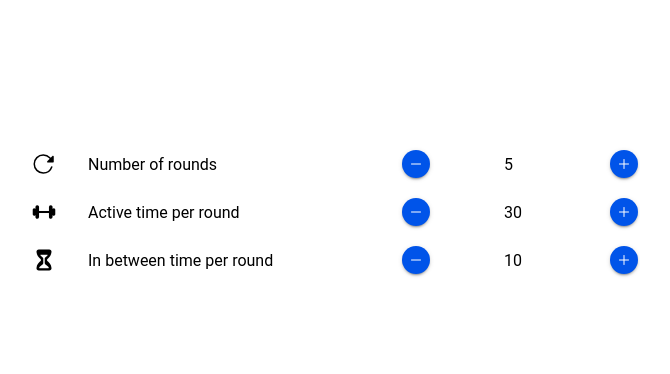
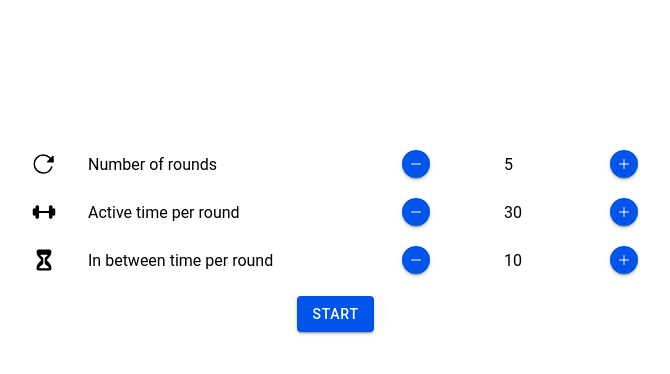
Before and after one commit to jjsalinas/timer-app, a React (Vite) app: page / in a window 1280 px wide. Shown: the top 374 px of the page, without its empty margins (304-974 px from the left). Built offline with nearby package versions, Linux system fonts and the light colour scheme.

Commit message:
Config page updated, config list component added

```diff
--- /dev/null
+++ b/src/components/config-list/component.tsx
@@ -0,0 +1,88 @@
+import { useState } from "react";
+
+import {
+  IonPage,
+  IonContent,
+  IonList,
+  IonItem,
+  IonIcon,
+  IonLabel,
+  IonButton,
+} from "@ionic/react";
+import { barbell, hourglass, reload } from "ionicons/icons";
+
+import { ConfigItem } from "../../models";
+import NumberSetter from "../number-setter/component";
+import "./styles.css";
+import { ConfigListProps } from "./props";
+
+const ConfigList: React.FC<ConfigListProps> = ({
+  onStart,
+}: ConfigListProps) => {
+  /*
+    | Icon-description ------ numberSetter(configItemValue, configItemValueUpdater()) |
+    (...)
+
+    [Start button]
+  */
+  const [roundsValue, setRoundsValue] = useState<number>(5);
+  const [activityValue, setActivityValue] = useState<number>(30);
+  const [waitValue, setWaitValue] = useState<number>(10);
+
+  const rounds: ConfigItem = {
+    icon: reload,
+    description: "Number of rounds",
+    initialValue: roundsValue,
+    valueUpdater: setRoundsValue,
+  };
+
+  const activities: ConfigItem = {
+    icon: barbell,
+    description: "Active time per round",
+    initialValue: activityValue,
+    valueUpdater: setActivityValue,
+  };
+
+  const inBetweens: ConfigItem = {
+    icon: hourglass,
+    description: "In between time per round",
+    initialValue: waitValue,
+    valueUpdater: setWaitValue,
+  };
+
+  const parseItem = (item: ConfigItem) => {
+    return (
+      <>
+        <IonItem>
+          <IonIcon icon={item.icon} color="white" slot="start" />
+          {item.description && <IonLabel>{item.description}</IonLabel>}
+          <NumberSetter
+            initValue={item.initialValue}
+            updateValue={item.valueUpdater}
+          />
+        </IonItem>
+      </>
+    );
+  };
+
+  return (
+    <div className="content-wrapper-center">
+      <IonContent>
+        <IonList lines="none">
+          {parseItem(rounds)}
+          {parseItem(activities)}
+          {parseItem(inBetweens)}
+        </IonList>
+        <div className="button-wrapper-center">
+          <IonButton
+            onClick={() => onStart(roundsValue, activityValue, waitValue)}
+          >
+            START
+          </IonButton>
+        </div>
+      </IonContent>
+    </div>
+  );
+};
+
+export default ConfigList;
--- /dev/null
+++ b/src/components/config-list/props.ts
@@ -0,0 +1,7 @@
+export interface ConfigListProps {
+  onStart: (
+    rounds: number,
+    activeDuration: number,
+    waitDuration: number,
+  ) => void;
+}
--- /dev/null
+++ b/src/components/config-list/styles.css
@@ -0,0 +1,16 @@
+.content-wrapper-center {
+    width: 50%;
+    height: 50%;
+    display: flex;
+    justify-content: center;
+    align-content: center;
+    align-items: center;
+    transform: translateX(50%) translateY(33%);
+}
+
+.button-wrapper-center {
+    display: flex;
+    justify-content: center;
+    align-content: center;
+    align-items: center;
+}
--- a/src/pages/config-page.tsx
+++ b/src/pages/config-page.tsx
@@ -11,68 +11,31 @@ import {
 } from "@ionic/react";
 import NumberSetter from "../components/number-setter/component";
 import "./config-page.css";
+import ConfigList from "../components/config-list/component";
 
 const ConfigPage: React.FC = () => {
   /*
-    | Icon-description ------ numberSetter(configItemValue, configItemValueUpdater()) |
-    (...)
-
-    [Start button]
-
     TODO: List of items in a separate component,
       this page should handle just rendering that list of items component, and the switch to the countdown
   */
-  const [roundsValue, setRoundsValue] = useState<number>(5);
-  const [activityValue, setActivityValue] = useState<number>(30);
-  const [waitValue, setWaitValue] = useState<number>(10);
-
-  const rounds: ConfigItem = {
-    icon: reload,
-    description: "Number of rounds",
-    initialValue: roundsValue,
-    valueUpdater: setRoundsValue,
-  };
-
-  const activities: ConfigItem = {
-    icon: barbell,
-    description: "Active time per round",
-    initialValue: activityValue,
-    valueUpdater: setActivityValue,
-  };
-
-  const inBetweens: ConfigItem = {
-    icon: hourglass,
-    description: "In between time per round",
-    initialValue: waitValue,
-    valueUpdater: setWaitValue,
-  };
-
-  const parseItem = (item: ConfigItem) => {
-    return (
-      <>
-        <IonItem>
-          <IonIcon icon={item.icon} color="white" slot="start" />
-          {item.description && <IonLabel>{item.description}</IonLabel>}
-          <NumberSetter
-            initValue={item.initialValue}
-            updateValue={item.valueUpdater}
-          />
-        </IonItem>
-      </>
-    );
+  const startCountdown = (
+    rounds: number,
+    activeDuration: number,
+    waitDuration: number,
+  ) => {
+    /*
+    TODO: flip a flag for countdown screens,
+      passing props what was received here,
+      and the setter for reseting the flag back, for when countdown finishes
+    */
+    console.log("START");
   };
 
   return (
     <IonPage>
-      <div className="content-wrapper-center">
-        <IonContent>
-          <IonList lines="none">
-            {parseItem(rounds)}
-            {parseItem(activities)}
-            {parseItem(inBetweens)}
-          </IonList>
-        </IonContent>
-      </div>
+      {/* <div className="content-wrapper-center"> */}
+      <ConfigList onStart={startCountdown} />
+      {/* </div> */}
     </IonPage>
   );
 };
```
